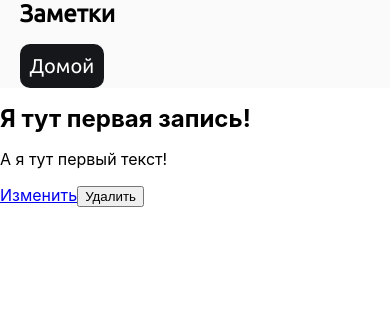
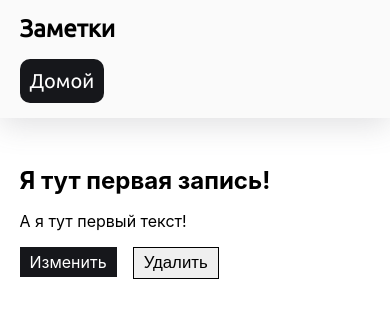
Before and after one commit to kirillmihalych/notes-redux-toolkit, a React (Create React App) app: page /notes/1 in a window 390 px wide. Shown: the top 318 px of the page. Built offline with nearby package versions, Linux system fonts and the light colour scheme.

Commit message:
[12] implement responsive design

```diff
--- a/src/components/Navbar.js
+++ b/src/components/Navbar.js
@@ -20,11 +20,13 @@ const Navbar = () => {
 const Wrapper = styled.div`
   font-family: 'Ubuntu', sans-serif;
   background: rgba(238, 238, 238, 0.3);
-  margin-bottom: 1rem;
+  margin-bottom: 3rem;
+  box-shadow: rgba(100, 100, 111, 0.2) 0px 7px 29px 0px;
   .nav-content {
     width: 90vw;
-    max-width: 1170px;
+    max-width: 700px;
     margin: 0 auto;
+    padding: 15px 0;
   }
   .nav-links {
     display: flex;
--- a/src/features/notes/AddNoteForm.js
+++ b/src/features/notes/AddNoteForm.js
@@ -63,6 +63,7 @@ const AddNoteForm = () => {
 const Wrapper = styled.div`
   font-family: 'Ubuntu', sans-serif;
   text-align: center;
+  margin-bottom: 3rem;
   .add-form {
     width: 90vw;
     max-width: 700px;
--- a/src/features/notes/NotesList.js
+++ b/src/features/notes/NotesList.js
@@ -1,22 +1,21 @@
 import React from 'react'
-import { useSelector, useDispatch } from 'react-redux'
+import { useSelector } from 'react-redux'
 import styled from 'styled-components'
 import { Link } from 'react-router-dom'
-import { noteDeleted } from './notesSlice'
 
 const NotesList = () => {
-  const dispatch = useDispatch()
-
   const notes = useSelector((state) => state.notes.notes)
 
   return (
     <Wrapper>
       {notes.map((note) => {
         return (
-          <article key={note.id}>
-            <h3>Имя: {note.title}</h3>
-            <p>Содержание: {note.content.substring(0, 100)}</p>
-            <Link to={`/notes/${note.id}`}>Клик</Link>
+          <article key={note.id} className='single-note'>
+            <h3>{note.title}</h3>
+            <p>{note.content.substring(0, 100)}</p>
+            <Link to={`/notes/${note.id}`} className='btn'>
+              Открыть
+            </Link>
           </article>
         )
       })}
@@ -24,6 +23,26 @@ const NotesList = () => {
   )
 }
 
-const Wrapper = styled.div``
+const Wrapper = styled.div`
+  width: 90vw;
+  max-width: 700px;
+  margin: 0 auto;
+  display: grid;
+  grid-template-columns: repeat(auto-fit, minmax(300px, 1fr));
+  gap: 2rem;
+  .single-note {
+    background: rgba(238, 238, 238, 0.5);
+    padding: 20px;
+  }
+  .btn {
+    text-decoration: none;
+    background: var(--black);
+    color: var(--white);
+    padding: 5px 10px;
+  }
+  .btn:hover {
+    color: var(--gold);
+  }
+`
 
 export default NotesList
--- a/src/features/notes/SingleNotePage.js
+++ b/src/features/notes/SingleNotePage.js
@@ -31,13 +31,37 @@ const SingleNotePage = () => {
       <article>
         <h2>{note.title}</h2>
         <p className='note-content'>{note.content}</p>
-        <Link to={`/editNote/${id}`}>Изменить</Link>
-        <button onClick={onDeleteNote}>Удалить</button>
+        <Link to={`/editNote/${id}`} className='btn'>
+          Изменить
+        </Link>
+        <button onClick={onDeleteNote} className='btn-remove'>
+          Удалить
+        </button>
       </article>
     </Wrapper>
   )
 }
 
-const Wrapper = styled.div``
+const Wrapper = styled.div`
+  width: 90vw;
+  max-width: 700px;
+  margin: 0 auto;
+  .btn {
+    text-decoration: none;
+    background: var(--black);
+    color: var(--white);
+    padding: 5px 10px;
+  }
+  .btn:hover {
+    color: var(--gold);
+  }
+  .btn-remove {
+    cursor: pointer;
+    border: 1px solid black;
+    font-size: 1.05rem;
+    padding: 5px 10px;
+    margin-left: 1rem;
+  }
+`
 
 export default SingleNotePage
--- a/src/pages/Home.js
+++ b/src/pages/Home.js
@@ -1,14 +1,17 @@
 import React from 'react'
 import AddNoteForm from '../features/notes/AddNoteForm'
 import NotesList from '../features/notes/NotesList'
+import styled from 'styled-components'
 
 const Home = () => {
   return (
-    <>
+    <Wrapper>
       <AddNoteForm />
       <NotesList />
-    </>
+    </Wrapper>
   )
 }
 
+const Wrapper = styled.section``
+
 export default Home
```
